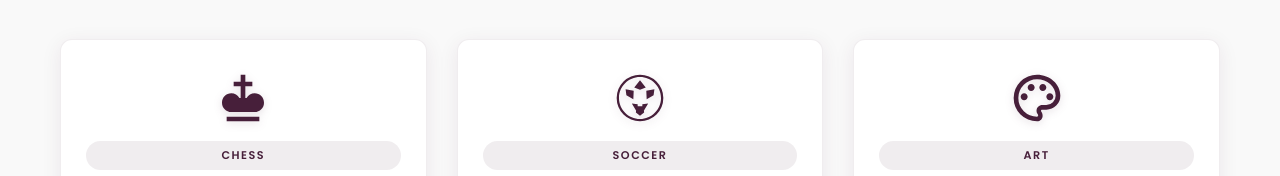
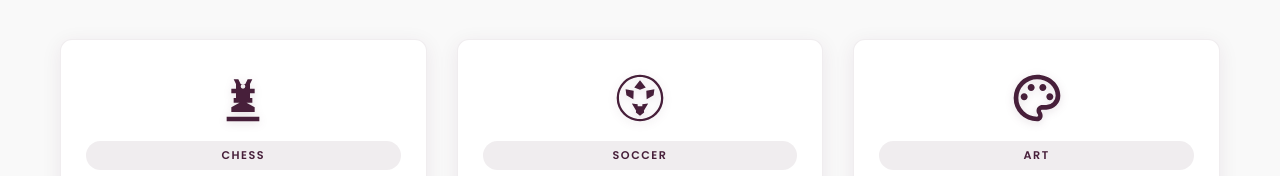
Before and after one commit to BubbasVibing/piquantcafe, a React (Vite) app: page /events in a window 1280 px wide. Shown: the part 597-773 px from the top of the page. Built offline with nearby package versions, Linux system fonts and the light colour scheme.

Commit message:
Fix React-DOM

```diff
--- a/src/App.tsx
+++ b/src/App.tsx
@@ -1,4 +1,4 @@
-import { BrowserRouter as Router, Routes, Route } from 'react-router-dom'
+import { BrowserRouter as Router, Routes, Route, Navigate } from 'react-router-dom'
 import Navbar from './components/navbar/navbar'
 import Footer from './components/footer/footer'
 import Homepage from './pages/home/homepage'
@@ -19,7 +19,8 @@ function App() {
           <Route path="/about" element={<About />} />
           <Route path="/events" element={<Events />} />
           <Route path="/contact" element={<Contact />} />
-          {/* Add more routes as needed */}
+          {/* Catch-all route - redirects unknown paths to homepage */}
+          <Route path="*" element={<Navigate to="/" replace />} />
         </Routes>
       </main>
       <Footer />
--- a/src/pages/events/events.tsx
+++ b/src/pages/events/events.tsx
@@ -204,7 +204,7 @@ const Events = () => {
                 <div className="event-icon-wrapper">
                   {event.category === 'chess' && (
                     <svg className="event-icon" xmlns="http://www.w3.org/2000/svg" viewBox="0 0 24 24" fill="currentColor">
-                      <path d="M19,22H5V20H19V22M17,10C15.58,10 14.26,10.77 13.55,12H13V7H16V5H13V2H11V5H8V7H11V12H10.45C9.74,10.77 8.42,10 7,10C4.79,10 3,11.79 3,14C3,16.21 4.79,18 7,18H17C19.21,18 21,16.21 21,14C21,11.79 19.21,10 17,10Z"/>
+                      <path d="M19,22H5V20H19V22M17,18H7V16L10.5,14H8V12H9V10H7V8H9V6L8,4H10L11,6H13L14,4H16L15,6H15V8H17V10H15V12H16V14H13.5L17,16V18M12,6A1,1 0 0,0 11,7A1,1 0 0,0 12,8A1,1 0 0,0 13,7A1,1 0 0,0 12,6Z"/>
                     </svg>
                   )}
                   {event.category === 'soccer' && (
@@ -340,7 +340,7 @@ const Events = () => {
                     <div className="calendar-event-icon">
                       {event.category === 'chess' && (
                         <svg xmlns="http://www.w3.org/2000/svg" viewBox="0 0 24 24" fill="currentColor">
-                          <path d="M19,22H5V20H19V22M17,10C15.58,10 14.26,10.77 13.55,12H13V7H16V5H13V2H11V5H8V7H11V12H10.45C9.74,10.77 8.42,10 7,10C4.79,10 3,11.79 3,14C3,16.21 4.79,18 7,18H17C19.21,18 21,16.21 21,14C21,11.79 19.21,10 17,10Z"/>
+                          <path d="M19,22H5V20H19V22M17,18H7V16L10.5,14H8V12H9V10H7V8H9V6L8,4H10L11,6H13L14,4H16L15,6H15V8H17V10H15V12H16V14H13.5L17,16V18M12,6A1,1 0 0,0 11,7A1,1 0 0,0 12,8A1,1 0 0,0 13,7A1,1 0 0,0 12,6Z"/>
                         </svg>
                       )}
                       {event.category === 'soccer' && (
```
Also changed, not shown: vercel.json (added).
